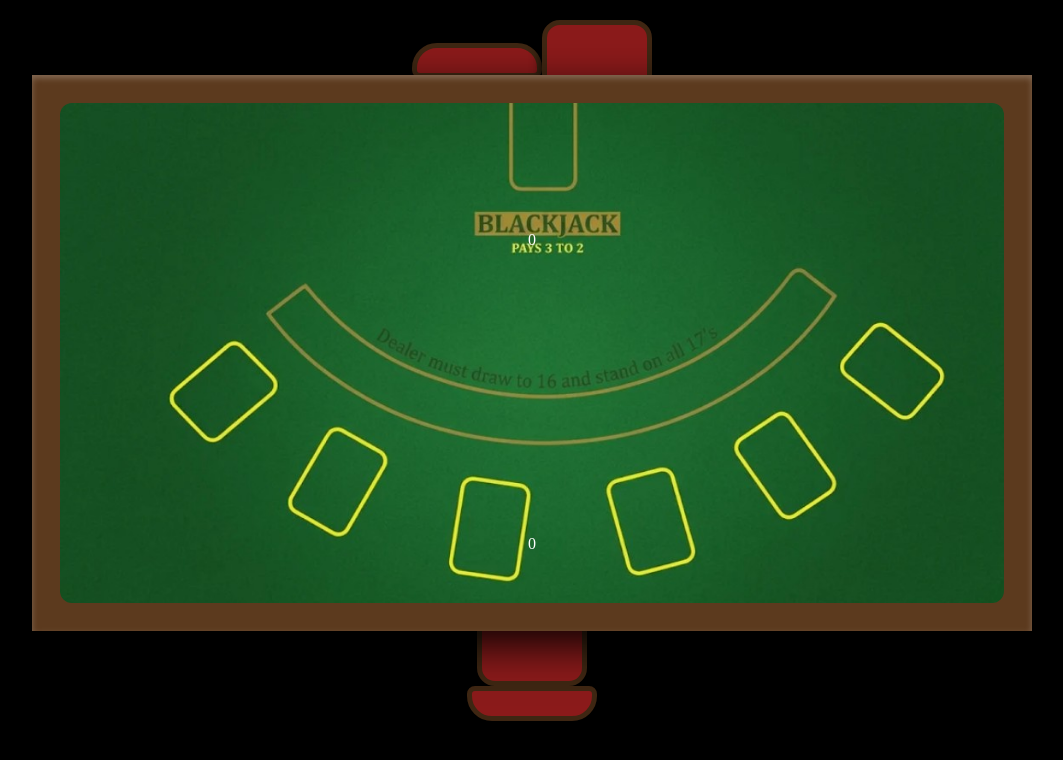
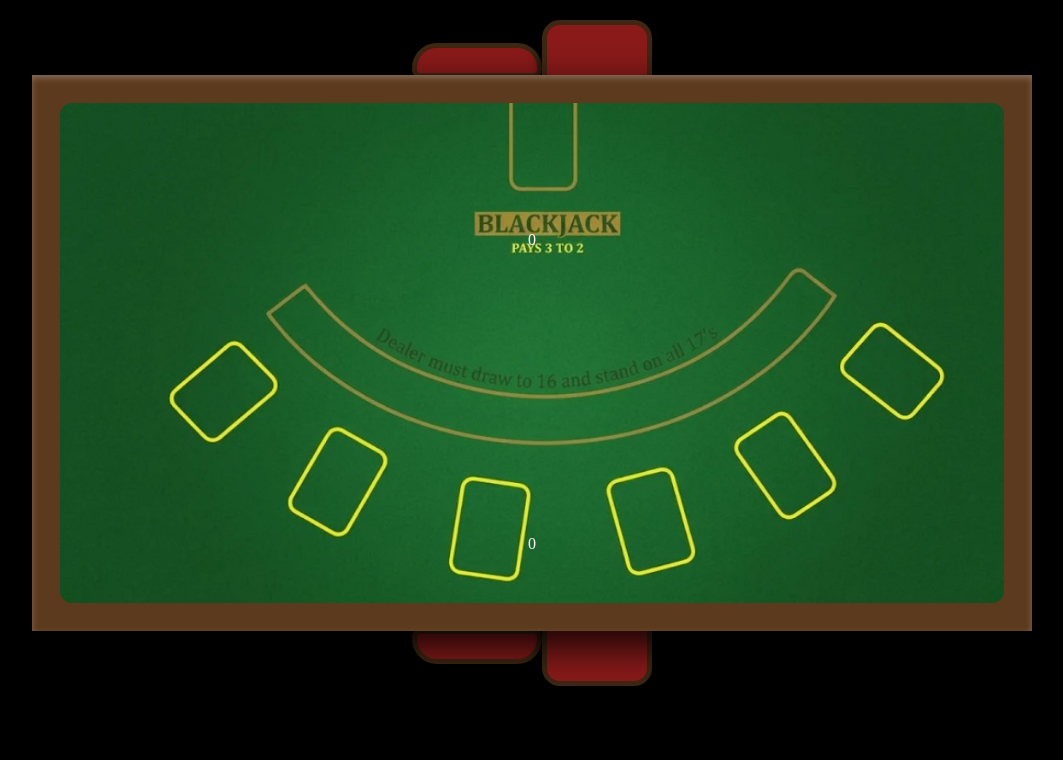
Before and after one commit to d-bogdan/Blackjack, a plain HTML site: page blackjack.html in a window 1280 px wide. Shown: the whole page, without its empty margins (108-1171 px from the left). Drawn offline with Linux system fonts and the light colour scheme.

Commit message:
tiny update

```diff
--- a/css/game-page-styles.css
+++ b/css/game-page-styles.css
@@ -99,7 +99,7 @@ body {
 }
 
 .player-chair {
-    flex-direction: column-reverse;      /* backrest at the bottom */
+    flex-direction: center;      /* backrest at the bottom */
     margin-top: -25px;
 }
 
```
